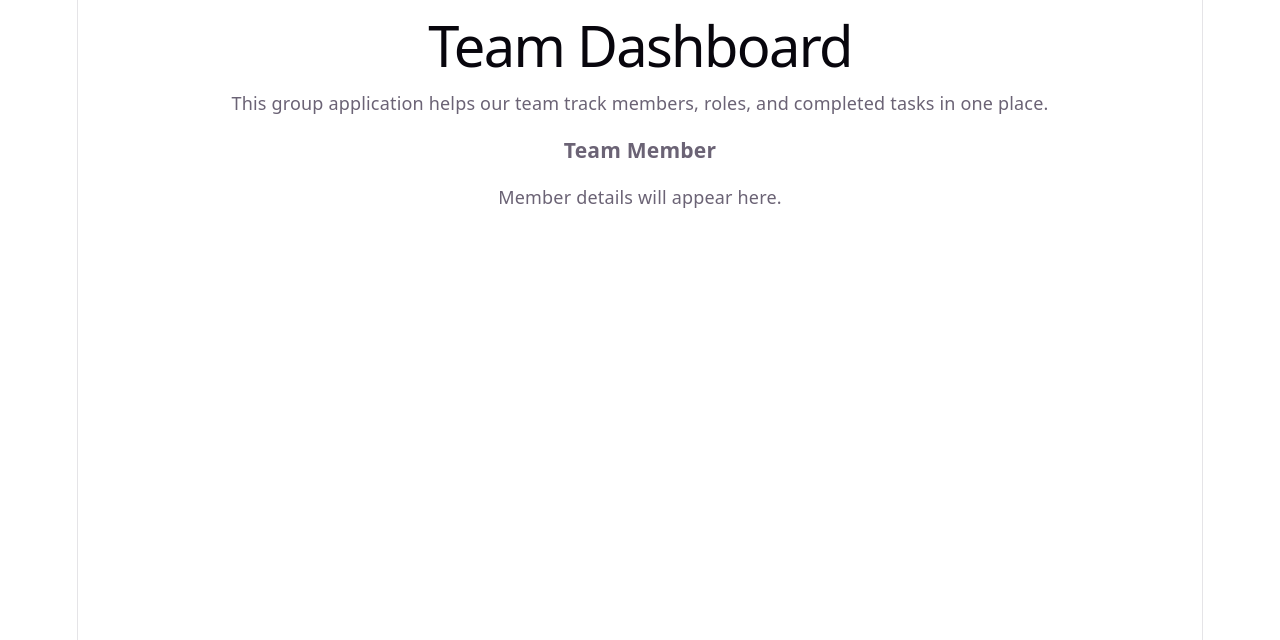
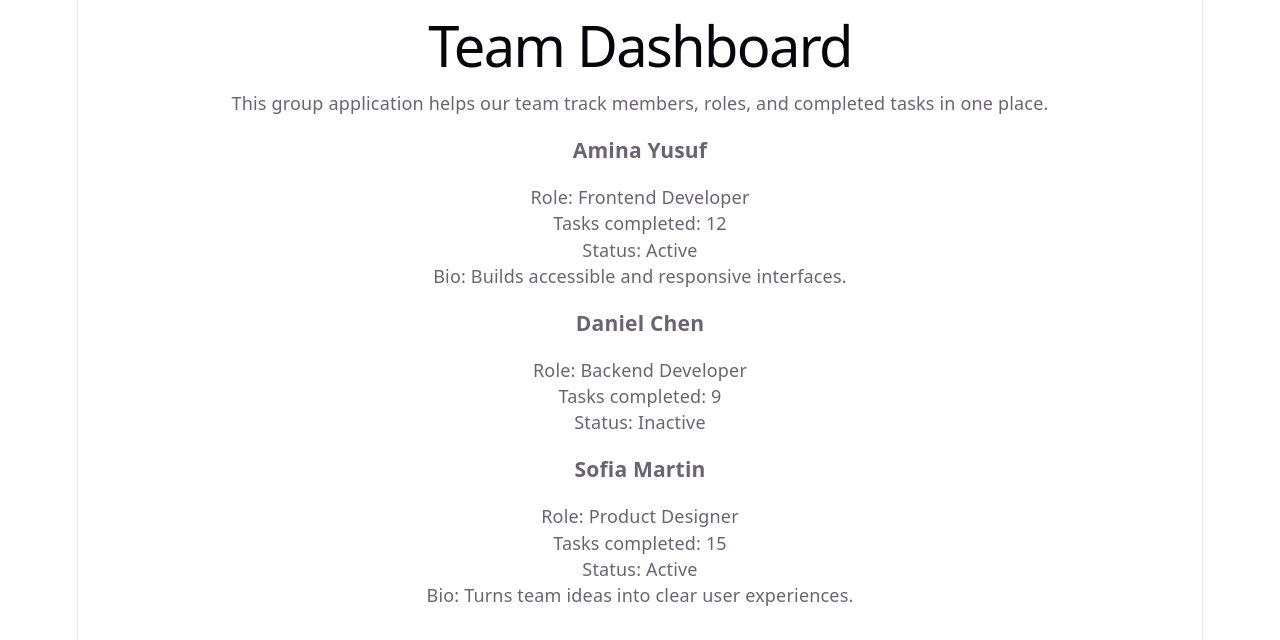
Before and after one commit to emery-bughunter/react_coding_project-, a React (Vite) app in the folder my-app/: page / in a window 1280 px wide. Shown: the top 640 px of the page. Built offline with nearby package versions, Linux system fonts and the light colour scheme.

Commit message:
feat: implement reusable typed MemberCard component and integrate with TeamDashboard

```diff
--- a/my-app/src/MemberCard.tsx
+++ b/my-app/src/MemberCard.tsx
@@ -1,10 +1,27 @@
-// Author: Chiagbanweghi Moses Peter — task 10: reusable MemberCard component
+// Author: Igor Noel  — tasks 10–20: reusable typed MemberCard component
 
-function MemberCard() {
+interface MemberCardProps {
+  name: string;
+  role: string;
+  tasksCompleted: number;
+  isActive: boolean;
+  bio?: string;
+}
+
+function MemberCard({
+  name,
+  role,
+  tasksCompleted = 0,
+  isActive,
+  bio,
+}: MemberCardProps) {
   return (
     <div>
-      <h3>Team Member</h3>
-      <p>Member details will appear here.</p>
+      <h3>{name}</h3>
+      <p>Role: {role}</p>
+      <p>Tasks completed: {tasksCompleted}</p>
+      <p>Status: {isActive ? "Active" : "Inactive"}</p>
+      {bio && <p>Bio: {bio}</p>}
     </div>
   );
 }
--- a/my-app/src/TeamDashboard.tsx
+++ b/my-app/src/TeamDashboard.tsx
@@ -1,7 +1,39 @@
 // Agertu Diriba
 // Author: Chiagbanweghi Moses Peter — tasks 8–10: JSX content, Fragment, MemberCard
+// Author: Igor Noel  — tasks 10–20: reusable typed MemberCard component
 
 import MemberCard from "./MemberCard";
+
+interface TeamMember {
+  name: string;
+  role: string;
+  tasksCompleted: number;
+  isActive: boolean;
+  bio?: string;
+}
+
+const members: TeamMember[] = [
+  {
+    name: "Amina Yusuf",
+    role: "Frontend Developer",
+    tasksCompleted: 12,
+    isActive: true,
+    bio: "Builds accessible and responsive interfaces.",
+  },
+  {
+    name: "Daniel Chen",
+    role: "Backend Developer",
+    tasksCompleted: 9,
+    isActive: false,
+  },
+  {
+    name: "Sofia Martin",
+    role: "Product Designer",
+    tasksCompleted: 15,
+    isActive: true,
+    bio: "Turns team ideas into clear user experiences.",
+  },
+];
 
 function TeamDashboard() {
   return (
@@ -11,7 +43,9 @@ function TeamDashboard() {
         This group application helps our team track members, roles, and
         completed tasks in one place.
       </p>
-      <MemberCard />
+      {members.map((member) => (
+        <MemberCard key={member.name} {...member} />
+      ))}
     </>
   );
 }
```
